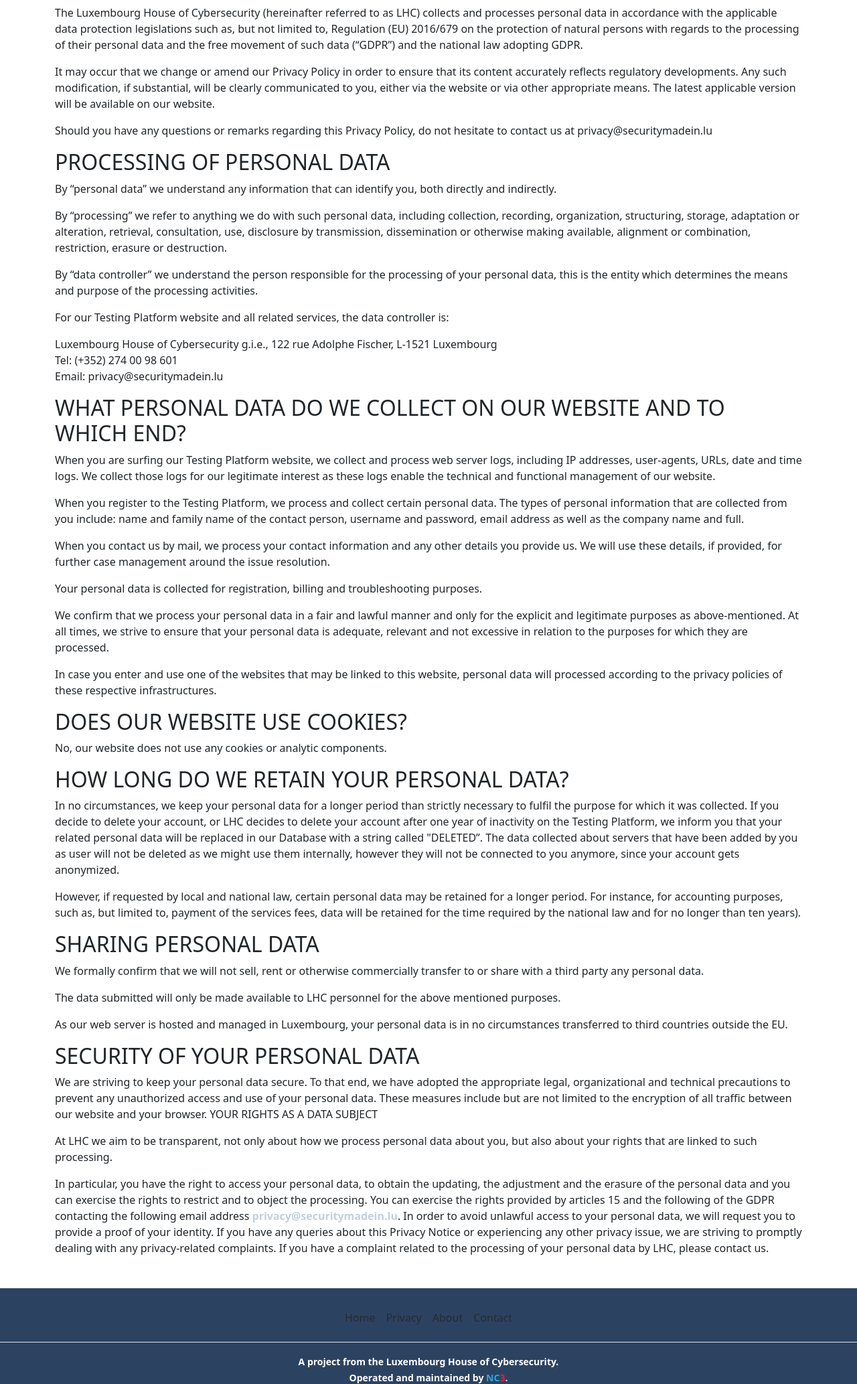
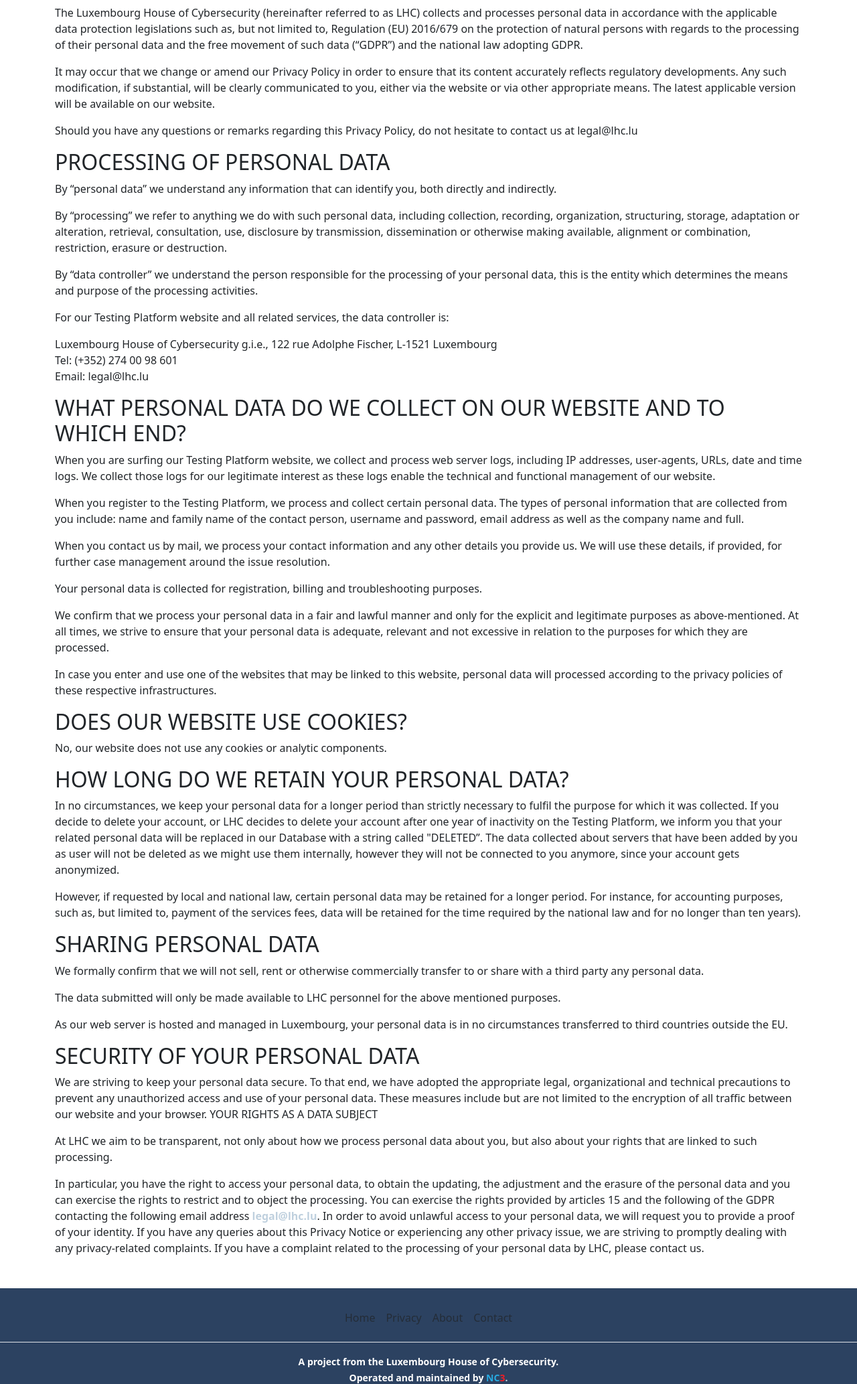
Before and after one commit to NC3-LU/TestingPlatform, a Django app: template legal_section/templates/privacy.html in a window 1280 px wide. Shown: the part 178-2245 px from the top of the page at 67% size. Run offline with Django 3.2, Linux system fonts and the light colour scheme; the template is opened without the code that fills it, so the values that code supplies are empty; some libraries are stand-ins or nearby versions.

Commit message:
chg: [legal_section] Updated email address in HTML template.

```diff
--- a/legal_section/templates/privacy.html
+++ b/legal_section/templates/privacy.html
@@ -19,7 +19,7 @@
         the
         website or via other appropriate means. The latest applicable version will be available on our website.</p>
     <p> Should you have any questions or remarks regarding this Privacy Policy, do not hesitate to contact us at
-        privacy@securitymadein.lu
+        legal@lhc.lu
     </p>
 
     <h2>PROCESSING OF PERSONAL DATA</h2>
@@ -38,7 +38,7 @@
 
     <p>Luxembourg House of Cybersecurity g.i.e., 122 rue Adolphe Fischer, L-1521 Luxembourg<br>
         Tel: (+352) 274 00 98 601<br>
-        Email: privacy@securitymadein.lu</p>
+        Email: legal@lhc.lu</p>
 
     <h2>WHAT PERSONAL DATA DO WE COLLECT ON OUR WEBSITE AND TO WHICH END?</h2>
 
@@ -117,7 +117,7 @@
     <p>In particular, you have the right to access your personal data, to obtain the updating, the adjustment and the
         erasure of the personal data and you can exercise the rights to restrict and to object the processing. You can
         exercise the rights provided by articles 15 and the following of the GDPR contacting the following email address
-        <a href="mailto:privacy@securitymadein.lu">privacy@securitymadein.lu</a>.
+        <a href="mailto:legal@lhc.lu">legal@lhc.lu</a>.
         In order to avoid unlawful access to your personal data, we will request you to provide a proof of your
         identity. If
         you have any queries about this Privacy Notice or experiencing any other privacy issue, we are striving to
```
